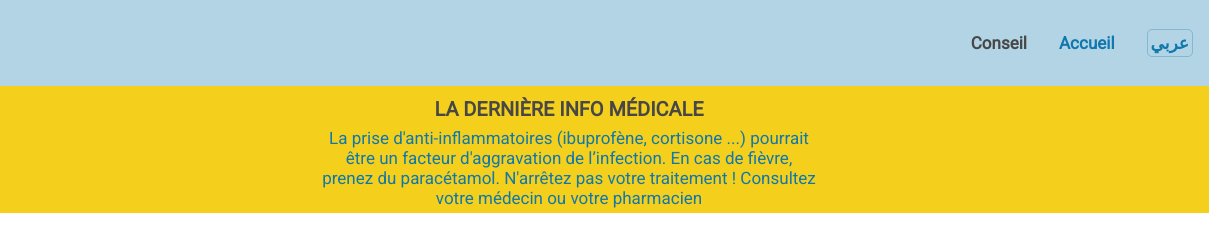
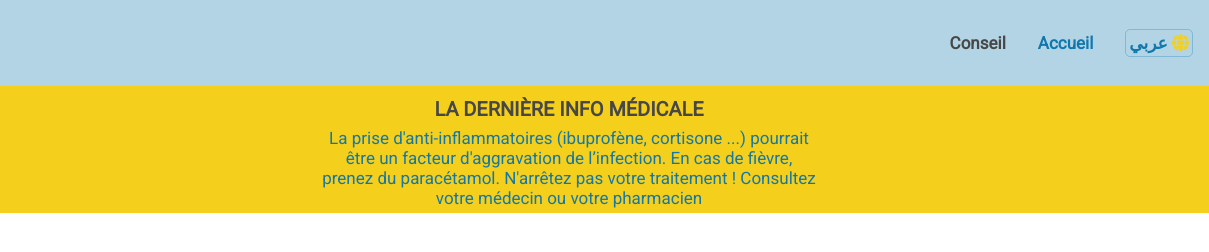
Before and after one commit to FSFULLSTACK/TEAM1, a plain HTML site: page index.html in a window 1280 px wide. Shown: the full height of the page, 71-1280 px from the left. Drawn offline with Linux system fonts and the light colour scheme.

Commit message:
completed

```diff
--- a/index.html
+++ b/index.html
@@ -5,7 +5,10 @@
     <meta http-equiv="X-UA-Compatible" content="IE=edge">
     <meta name="viewport" content="width=device-width, initial-scale=1.0">
     <title>Accueuil</title>
+    <!-- font awesome link -->
+    <link rel="stylesheet" href="https://cdnjs.cloudflare.com/ajax/libs/font-awesome/6.0.0/css/all.min.css">
     <link rel="stylesheet" href="./css/acceuil.css">
+
 </head>
 <body>
 
```
